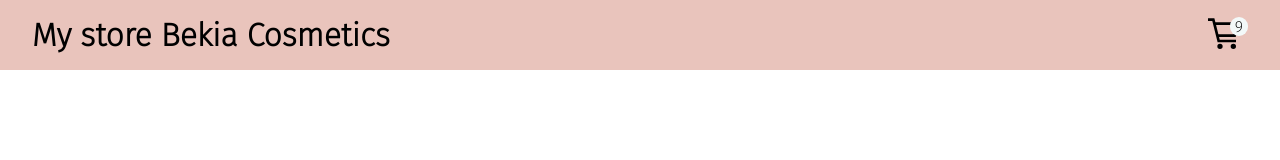
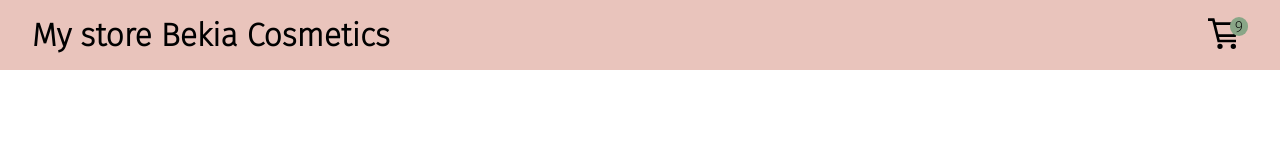
Before and after one commit to dorodrig/react-template, a React app in the folder redux-toolkit-shopping-cart/: page / in a window 1280 px wide. Shown: the top 160 px of the page. Built offline with nearby package versions, Linux system fonts and the light colour scheme; the HTML template or start-up script is replaced by a standard one.

Commit message:
React-redux: a las variables se agrega un color nuevo para el color de icono de carrito

```diff
--- a/redux-toolkit-shopping-cart/src/styles/_variables.scss
+++ b/redux-toolkit-shopping-cart/src/styles/_variables.scss
@@ -4,4 +4,4 @@ $font-family: 'Fira Sans', sans-serif;
 //colores
 $header-bg-color:#e9c4bc;
 $header-color:#000000;
-$badge-bg-color:#f3f9f9;
+$badge-bg-color:#89a687;
```
